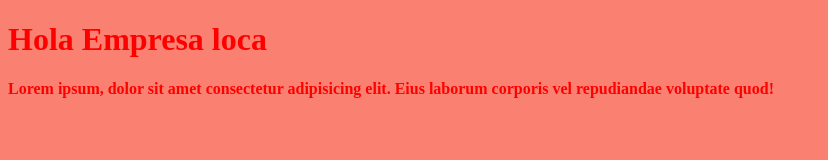
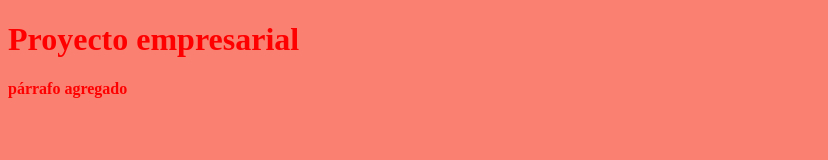
Before and after one commit to lio85/CursoGit, a plain HTML site: page index.html in a window 1280 px wide. Shown: the whole page, without its empty margins (0-828 px from the left). Drawn offline with Linux system fonts and the light colour scheme.

Commit message:
modificacion del index.html desde github

```diff
--- a/index.html
+++ b/index.html
@@ -7,7 +7,7 @@
     <link rel="stylesheet" href="/css/estilos.css" type="text/css">
 </head>
 <body>
-    <h1>Hola Empresa loca</h1>
-    <p>Lorem ipsum, dolor sit amet consectetur adipisicing elit. Eius laborum corporis vel repudiandae voluptate quod!</p>
+    <h1>Proyecto empresarial</h1>
+    <p>párrafo agregado</p>
 </body>
 </html>
```
